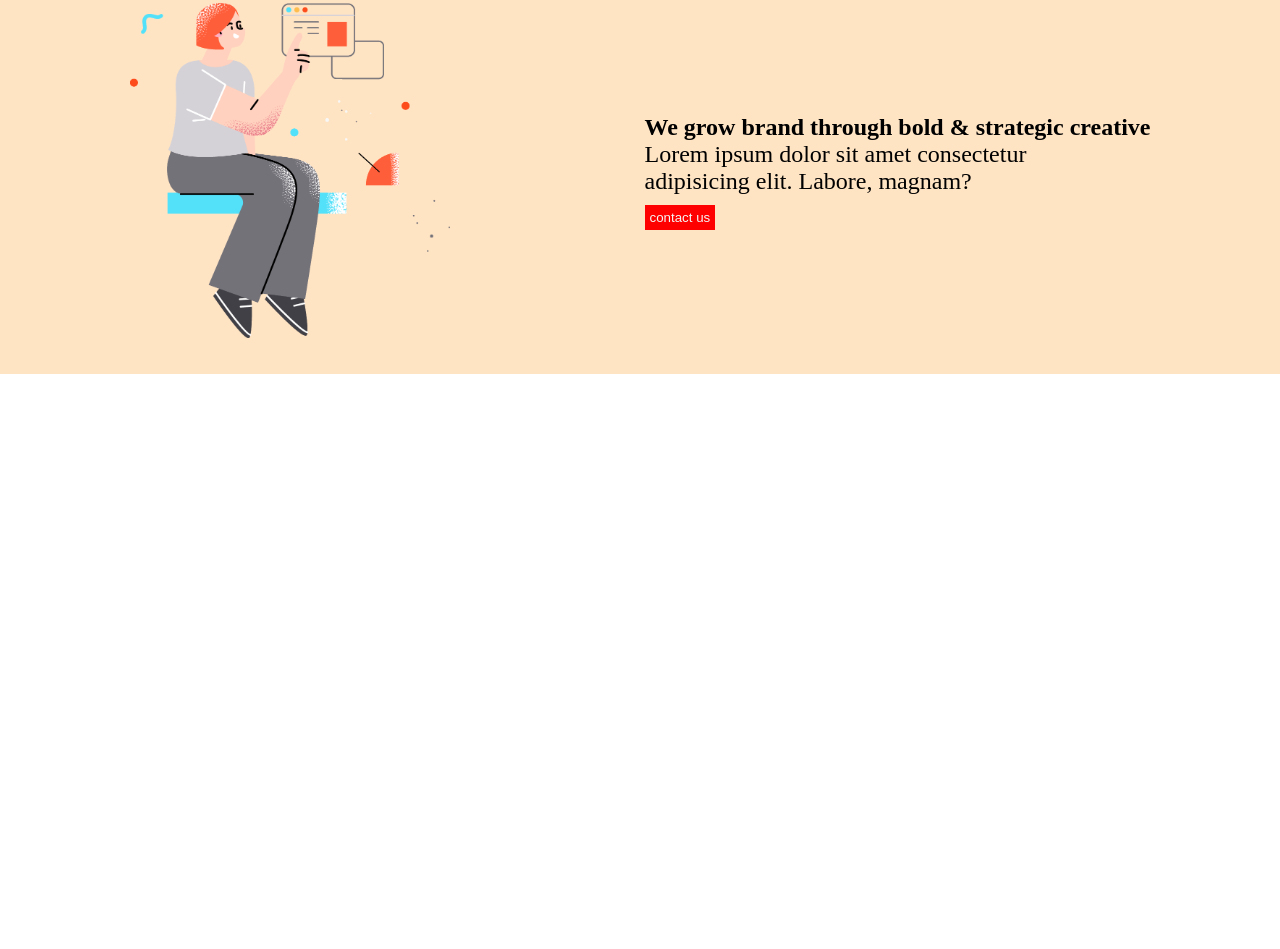
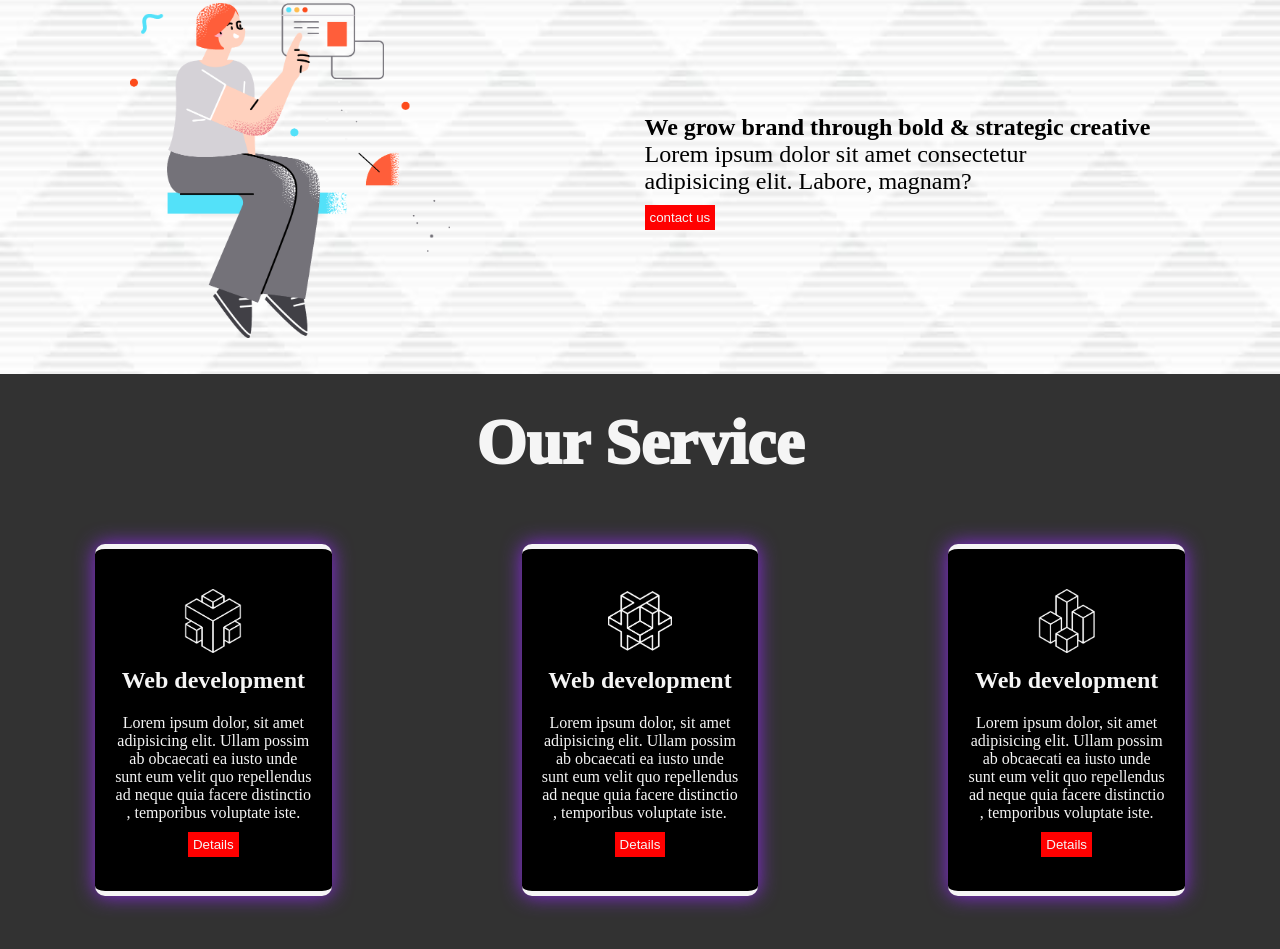
Before and after one commit to fahimmutashir23/Demo-Website, a plain HTML site: page index.html in a window 1280 px wide. Shown: the part 935-1884 px from the top of the page. Before the commit the page ends 1341 px from the top, so only its background shows below. Drawn offline with Linux system fonts and the light colour scheme.

Commit message:
something change

```diff
--- a/index.html
+++ b/index.html
@@ -33,7 +33,7 @@
         </div>
         <!-- about us section start-->
 
-        <section>
+        <section class="about">
             <h1>About US</h1>
             <div class="about-box">
                 <div class="about-img">
@@ -48,6 +48,53 @@
         </section>
 
         <!-- about us section end -->
+        <!-- our service section start -->
+
+        <section class="service">
+            <div class="our-service">
+                <h1>Our Service</h1>
+                <div class="box-group">
+                    <div class="box">
+                        <img src="icon/0.png" alt="">
+                        <h3>Web development</h3>
+                        <p>
+                            Lorem ipsum dolor, sit amet <br> adipisicing   elit. Ullam possim<br>
+                            ab obcaecati ea iusto unde <br>sunt eum velit quo repellendus <br> ad neque quia facere distinctio <br>
+                            , temporibus voluptate iste.
+                        </p>
+                        <button class="btn">
+                            Details
+                        </button>
+                    </div>
+                    <div class="box">
+                        <img src="icon/1.png" alt="">
+                        <h3>Web development</h3>
+                        <p>
+                            Lorem ipsum dolor, sit amet <br>adipisicing   elit. Ullam possim<br>
+                            ab obcaecati ea iusto unde <br>sunt eum velit quo repellendus <br> ad neque quia facere distinctio <br>
+                            , temporibus voluptate iste.
+                        </p>
+                        <button class="btn">
+                            Details
+                        </button>
+                    </div>
+                    <div class="box">
+                        <img src="icon/2.png" alt="">
+                        <h3>Web development</h3>
+                        <p>
+                            Lorem ipsum dolor, sit amet <br>adipisicing   elit. Ullam possim<br>
+                            ab obcaecati ea iusto unde <br>sunt eum velit quo repellendus <br> ad neque quia facere distinctio <br>
+                            , temporibus voluptate iste.
+                        </p>
+                        <button class="btn">
+                            Details
+                        </button>
+                    </div>
+                </div>
+            </div>
+        </section>
+
+        <!-- our service section end -->
     </main>
     <footer>
 
--- a/style.css
+++ b/style.css
@@ -88,8 +88,12 @@ span{
     cursor: pointer;
     background-color: rgb(255, 72, 0);
 }
-section{
+.about{
     background-color: bisque;
+    background-image: url(images/background\ 1.jpg);
+    background-repeat: no-repeat;
+    background-position: center;
+    background-size: cover;
     margin-top: -2rem;
 }
 section h1{
@@ -112,4 +116,48 @@ section h1{
 .about-contant p{
     font-size: 1.5rem;
 }
+
 /* banar section end here */
+/* our service section starts */
+
+.service{
+    background-color: rgb(50, 50, 50);
+    height: 100vh;
+    margin-top: -2rem;
+}
+.our-service{
+    margin-top: 2rem;
+    margin-bottom: 2rem;
+}
+.our-service h1{
+    color: whitesmoke;
+}
+.box-group{
+    display: flex;
+    justify-content: space-around;
+}
+.box img{
+    width: 4rem;
+    margin-top: 20px;
+}
+.box{
+    background-color: black;
+    height: 22rem;
+    color: whitesmoke;
+    text-align: center;
+    margin-top: 4rem;
+    padding: 20px;
+    border-bottom: 5px solid whitesmoke;
+    border-top: 5px solid whitesmoke;
+    border-radius: 10px;
+    box-shadow: 0px 0px 20px blueviolet;
+}
+.box h3{
+    font-size: 1.5rem;
+    margin-top: 10px;
+    margin-bottom: 20px;
+}
+.box .btn{
+    margin-top: 10px;
+}
+/* our service section end */
```
Also changed, not shown: images/background 1.jpg (added).
